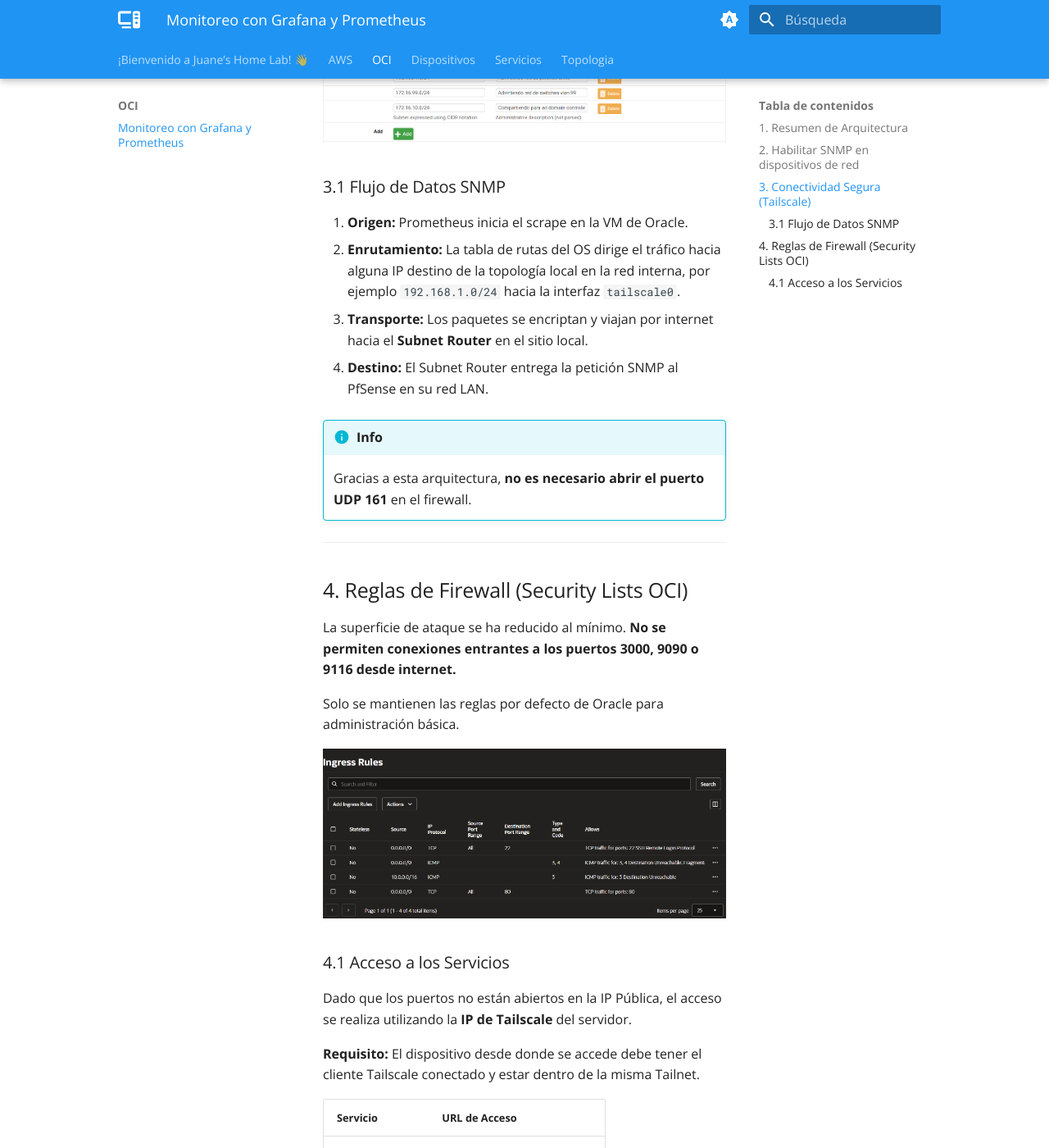
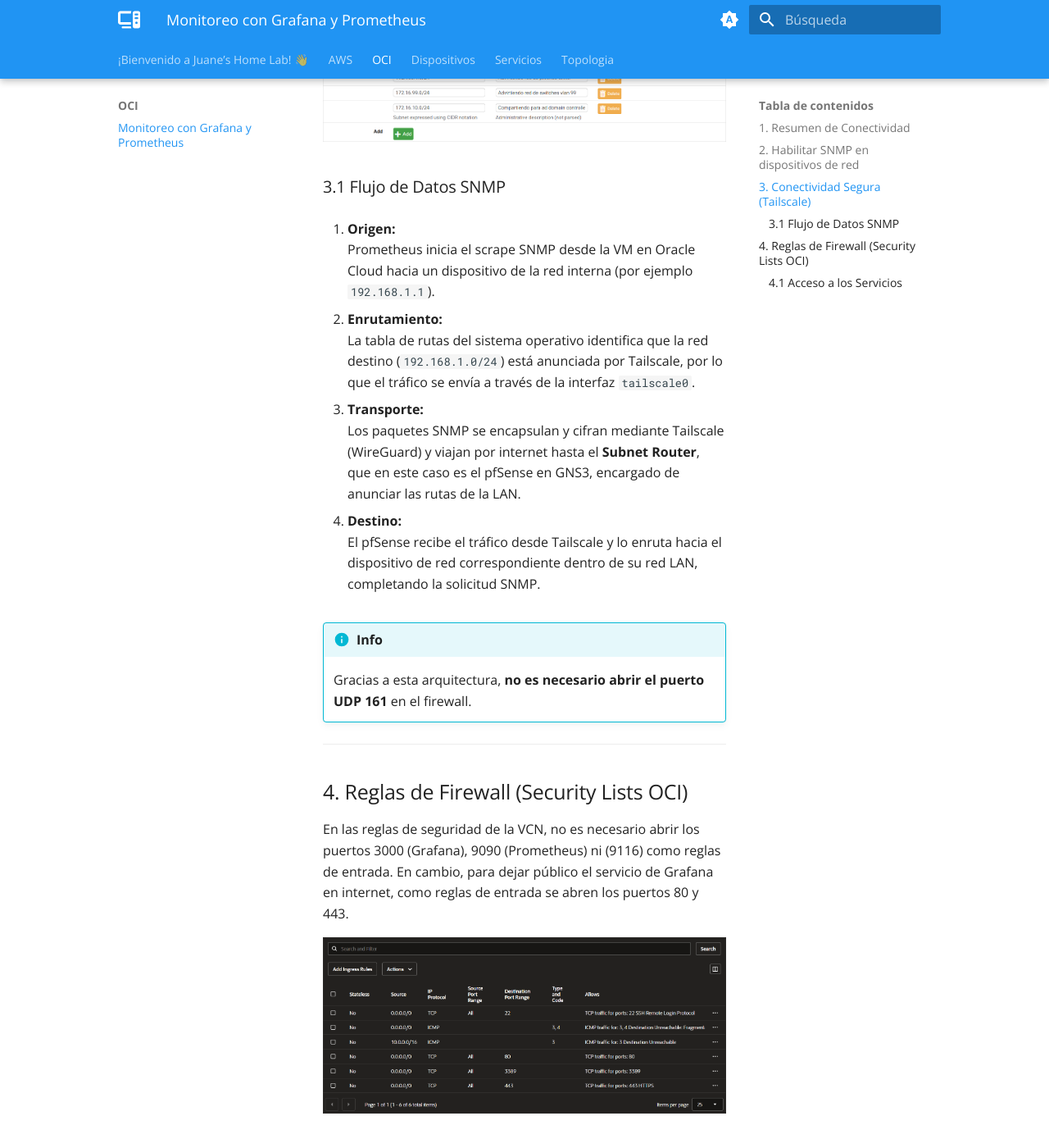
Before and after one commit to JuanStKennedy/MkDocsJuaneInfra, an MkDocs documentation site: the page built from docs/OCI/oci.md, in a window 1280 px wide and 1400 px high, scrolled down 1954 px. Shown: the whole window at 82% size. Built offline with MkDocs 1.6.1 and Material for MkDocs 9.7.7, drawn with Linux system fonts in a browser that asks for light colours; comment, search, counter and statistics services are not loaded; some of the changed text lies outside the part shown.

Commit message:
cambios en l a imagen y en oci

```diff
--- a/docs/OCI/oci.md
+++ b/docs/OCI/oci.md
@@ -2,8 +2,8 @@
 
 ![router-cisco](../assets/routercisco-img.png)
 
-## 1. Resumen de Arquitectura
-El sistema de monitoreo opera en un modelo híbrido, en el cuál se ejecuta una instancia en Oracle Cloud, mientras que los dispositivos objetivos (Switches/Routers/Firewalls) se encuentran en una red local **(GNS3)**.
+## 1. Resumen de Conectividad
+El sistema de observabilidad opera en un modelo híbrido, en el cuál se ejecuta una instancia en Oracle Cloud, mientras que los dispositivos objetivos (Switches/Routers/Firewalls) se encuentran en una red local **(GNS3)**.
 
 La comunicación entre la nube y el sitio local se asegura mediante **Tailscale (VPN)**.
 
@@ -48,10 +48,19 @@
 ![subnet-router-pfsense](../assets/tailscale-routing-pfsense.png)
 
 ### 3.1 Flujo de Datos SNMP
-1. **Origen:** Prometheus inicia el scrape en la VM de Oracle.
-2. **Enrutamiento:** La tabla de rutas del OS dirige el tráfico hacia alguna IP destino de la topología local en la red interna, por ejemplo `192.168.1.0/24` hacia la interfaz `tailscale0`.
-3. **Transporte:** Los paquetes se encriptan y viajan por internet hacia el **Subnet Router** en el sitio local.
-4. **Destino:** El Subnet Router entrega la petición SNMP al PfSense en su red LAN.
+
+1. **Origen:**
+   Prometheus inicia el scrape SNMP desde la VM en Oracle Cloud hacia un dispositivo de la red interna (por ejemplo `192.168.1.1`).
+
+2. **Enrutamiento:**
+   La tabla de rutas del sistema operativo identifica que la red destino (`192.168.1.0/24`) está anunciada por Tailscale, por lo que el tráfico se envía a través de la interfaz `tailscale0`.
+
+3. **Transporte:**
+   Los paquetes SNMP se encapsulan y cifran mediante Tailscale (WireGuard) y viajan por internet hasta el **Subnet Router**, que en este caso es el pfSense en GNS3, encargado de anunciar las rutas de la LAN.
+
+4. **Destino:**
+   El pfSense recibe el tráfico desde Tailscale y lo enruta hacia el dispositivo de red correspondiente dentro de su red LAN, completando la solicitud SNMP.
+
 
 !!! info
     Gracias a esta arquitectura, **no es necesario abrir el puerto UDP 161** en el firewall.
@@ -60,22 +69,20 @@
 
 ## 4. Reglas de Firewall (Security Lists OCI)
 
-La superficie de ataque se ha reducido al mínimo. **No se permiten conexiones entrantes a los puertos 3000, 9090 o 9116 desde internet.**
+En las reglas de seguridad de la VCN, no es necesario abrir los puertos 3000 (Grafana), 9090 (Prometheus) ni (9116) como reglas de entrada. En cambio, para dejar público el servicio de Grafana en internet, como reglas de entrada se abren los puertos  80 y 443.
 
-Solo se mantienen las reglas por defecto de Oracle para administración básica.
-
-![firewall-rules](../assets/rules-oci.png)
+![firewall-rules](../assets/oracle-firewall-list.png)
 
 ### 4.1 Acceso a los Servicios
 
-Dado que los puertos no están abiertos en la IP Pública, el acceso se realiza utilizando la **IP de Tailscale** del servidor.
+Para acceder al dashboard de grafana se utiliza la URL `https://grafana.js-lab-uy.duckdns.org`, pero para acceder a prometheus y snmp_exporter se necesita la dirección asignada a la VM por tailscale, indicando el puerto del contenedor correspondiente.
 
 **Requisito:** El dispositivo desde donde se accede debe tener el cliente Tailscale conectado y estar dentro de la misma Tailnet.
 
 | Servicio | URL de Acceso |
 | :--- | :--- |
-| **Grafana** | `http://100.124.242.122:3000` |
-| **Prometheus** | `http://100.124.242.122:9090` |
-| **SNMP Exporter** | `http://100.124.242.122:9116` |
+| **Grafana** | `https://grafana.js-lab-uy.duckdns.org` |
+| **Prometheus** | `http://100.103.72.38:9090` |
+| **SNMP Exporter** | `http://100.103.72.38:9116` |
 
 > *En el apartado de servicios -> grafana está todo más detallada su configuración, o haciendo click en el enlace* [Grafana](../servicios/grafana.md)
```
Also changed, not shown: docs/AWS/aws.md (+3 -7 lines), docs/assets/oracle-firewall-list.png (added).
